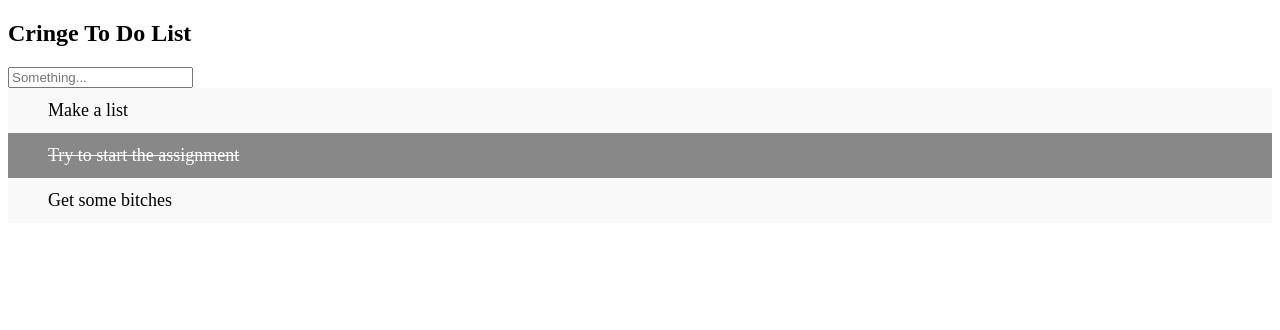
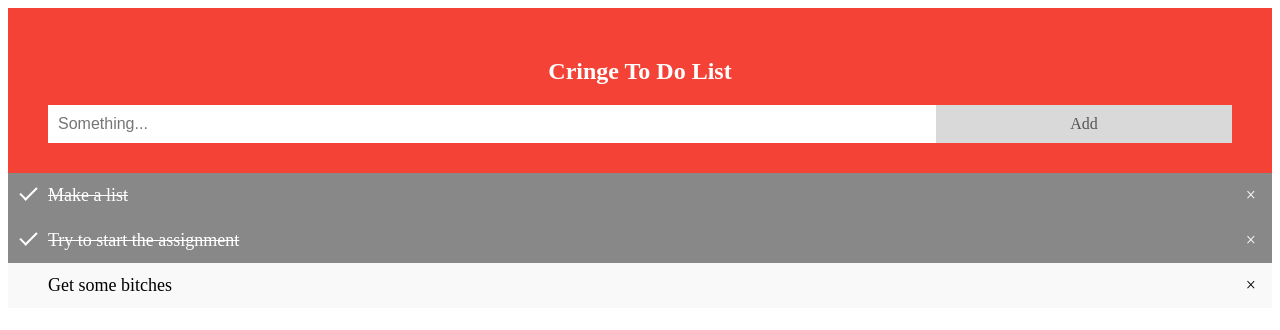
Before and after one commit to IonelPopJara/cringe-todo-list, a plain HTML site: page index.html in a window 1280 px wide. Drawn offline with Linux system fonts and the light colour scheme.

Commit message:
Basic To Do

```diff
--- a/css/styles.css
+++ b/css/styles.css
@@ -41,3 +41,74 @@ ul li.checked {
     color: #fff;
     text-decoration: line-through;
 }
+
+/* Add a "checked" mark when clicked on */
+ul li.checked::before {
+    content: '';
+    position: absolute;
+    border-color: #fff;
+    border-style: solid;
+    border-width: 0px 2px 2px 0px;
+    top: 10px;
+    left: 16px;
+    transform: rotate(45deg);
+    height: 15px;
+    width: 7px;
+}
+
+/* Style the close button */
+.close {
+    position: absolute;
+    right: 0;
+    top: 0;
+    padding: 12px 16px 12px 16px;
+}
+
+.close:hover {
+    background-color: #f44336;
+    color: white;
+}
+
+/* Style the header */
+.header {
+    background-color: #f44336;
+    padding: 30px 40px;
+    color: white;
+    text-align: center;
+}
+
+/* Clear floats after the header */
+.header:after {
+    content: '';
+    display: table;
+    clear: both;
+}
+
+/* Style the input */
+input {
+    margin: 0;
+    border: none;
+    border-radius: 0;
+    width: 75%;
+    padding: 10px;
+    float: left;
+    font-size: 16px;
+}
+
+/* Style the "Add" button */
+.addBtn {
+    padding: 10px;
+    width: 25%;
+    background: #d9d9d9;
+    color: #555;
+    float: left;
+    text-align: center;
+    font-size: 16px;
+    cursor: pointer;
+    transition: 0.3s;
+    border-radius: 0;
+}
+
+.addBtn:hover {
+    background-color: #bbb;
+}
--- a/index.html
+++ b/index.html
@@ -11,11 +11,13 @@
         <div id="myDIV" class="header">
             <h2>Cringe To Do List</h2>
             <input type="text" id="myInput" placeholder="Something...">
+            <span onclick="newElement()" class="addBtn">Add</span>
         </div>
         <ul id="myUL">
-            <li>Make a list</li>
+            <li class="checked">Make a list</li>
             <li class="checked">Try to start the assignment</li>
             <li>Get some bitches</li>
         </ul>
+        <script src="javascript/myScript.js"></script>
     </body>
 </html>
--- /dev/null
+++ b/javascript/myScript.js
@@ -0,0 +1,55 @@
+// Create a "close" button and append it to each list item
+var myNodelist = document.getElementsByTagName("LI");
+var i;
+for (i = 0; i < myNodelist.length; i++) {
+    var span = document.createElement("SPAN");
+    var txt = document.createTextNode("\u00D7");
+    span.className = "close";
+    span.appendChild(txt);
+    myNodelist[i].appendChild(span);
+}
+
+// Click on a close button to thide the current list item
+var close = document.getElementsByClassName("close");
+var i;
+for (i = 0; i < close.length; i++) {
+    close[i].onclick = function() {
+        var div = this.parentElement;
+        div.style.display = "none";
+    }
+}
+
+// Add a "checked" symbol when clicking on a list item
+var list = document.querySelector('ul');
+list.addEventListener('click', function(ev) {
+    if (ev.target.tagName == 'LI') {
+        ev.target.classList.toggle('checked');
+    }
+}, false);
+
+// Create a new list item when clicking on the "Add" button
+function newElement() {
+    var li = document.createElement("li");
+    var inputValue = document.getElementById("myInput").value;
+    var t = document.createTextNode(inputValue);
+    li.appendChild(t);
+    if (inputValue === '') {
+        alert("Write something you stupid fucker");
+    } else {
+        document.getElementById("myUL").appendChild(li);
+    }
+    document.getElementById("myInput").value = '';
+
+    var span = document.createElement("SPAN");
+    var txt = document.createTextNode("\u00D7");
+    span.className = "close";
+    span.appendChild(txt);
+    li.appendChild(span);
+
+    for (i = 0; i < close.length; i++) {
+        close[i].onclick = function() {
+            var div = this.parentElement;
+            div.style.display = "none";
+        }
+    }
+}
```
